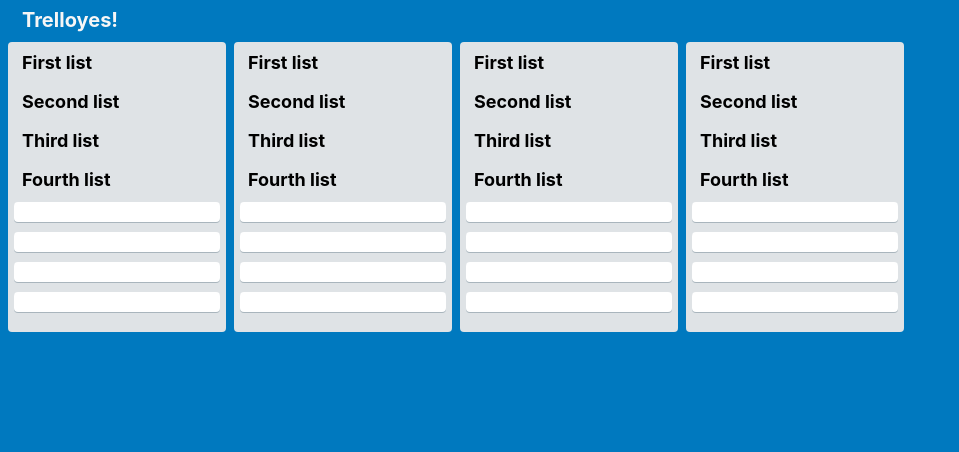
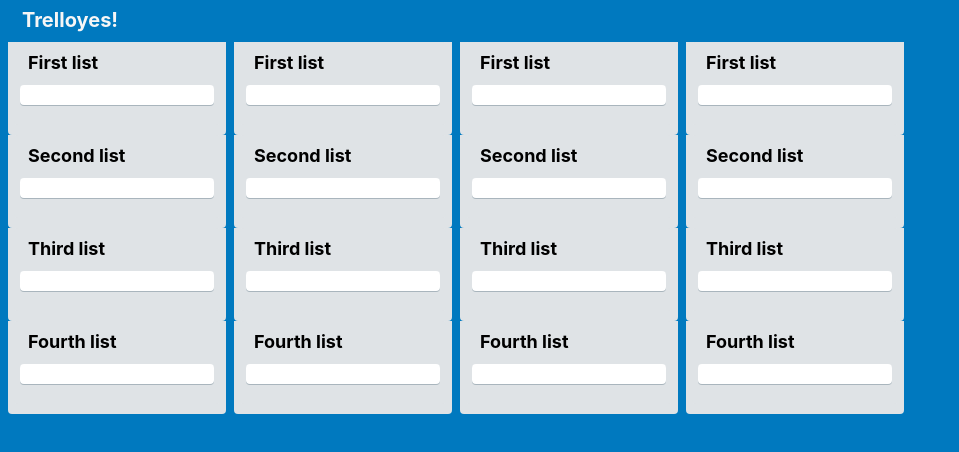
Before and after one commit to Az1rish/trelloyes, a React (Create React App) app: page / in a window 1280 px wide. Shown: the top 452 px of the page, without its empty margins (0-959 px from the left). Built offline with nearby package versions, Linux system fonts and the light colour scheme.

Commit message:
match on card to one header, still render all four for each List component

```diff
--- a/src/composition/List.js
+++ b/src/composition/List.js
@@ -4,23 +4,30 @@
 
 function List(props) {
     const listArr = STORE.lists;
-    const title = listArr.map((_, i) =>
+    {/*const title = listArr.map((_, i) =>
     <h2 key={listArr[i].id}>{listArr[i].header}</h2>
     );
     const keyNum = listArr.map((_, i) =>
     <Card key ={listArr[i].id} />
-    )
+    )*/}
+
+    const renderList = listArr.map((_, i) =>
+        <div className="List-cards">
+            <header className="List-header">
+                <h2>{listArr[i].header}</h2>
+            </header>
+            <div className="List-cards">
+                <Card key={listArr[i].id} />
+            </div>
+        </div>
+    );
     console.log(props);
     return (
         <section className="List">
-            <header className="List-header">
-                {title}
-            </header>
-            <div className="List-cards">
-                {keyNum}
-            </div>
+            {renderList}
         </section>
-    );
+
+    )
 }
 
 export default List;
```
Also changed, not shown: src/App.js (line endings or trailing spaces).
